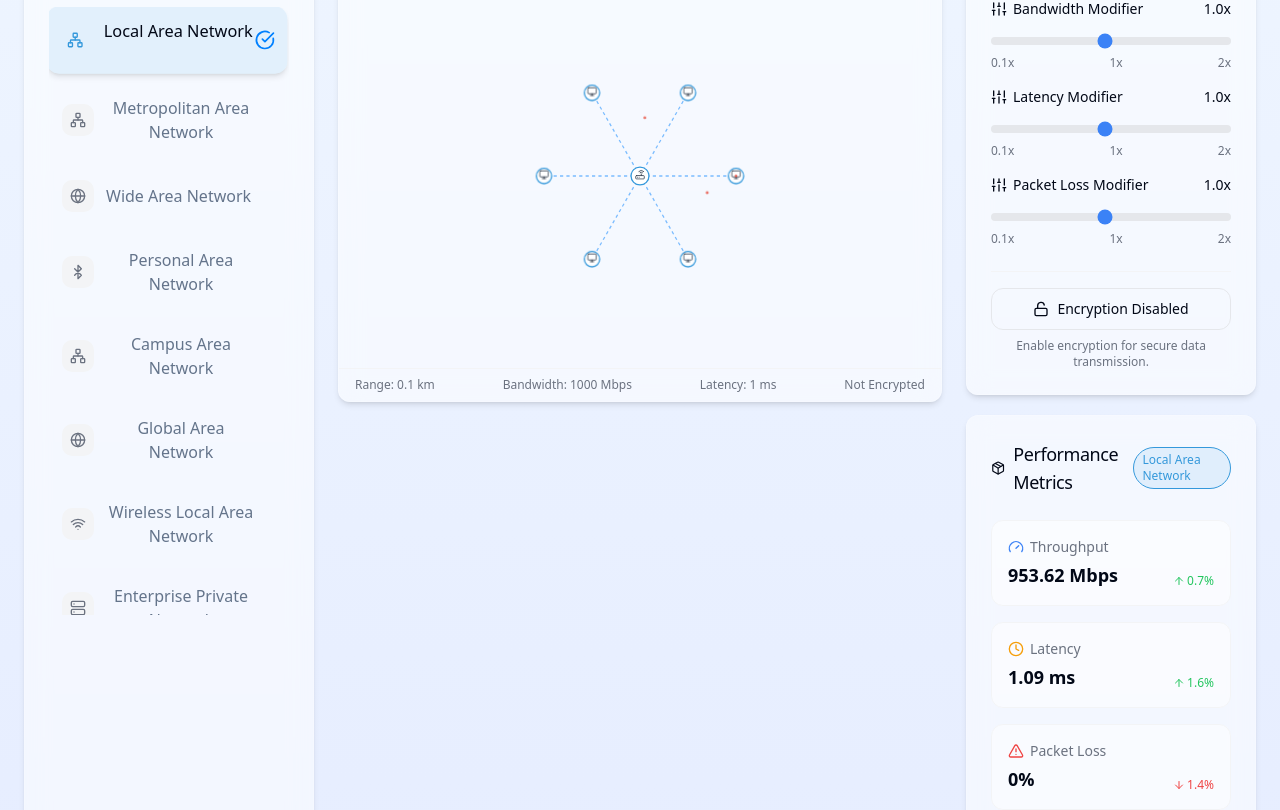
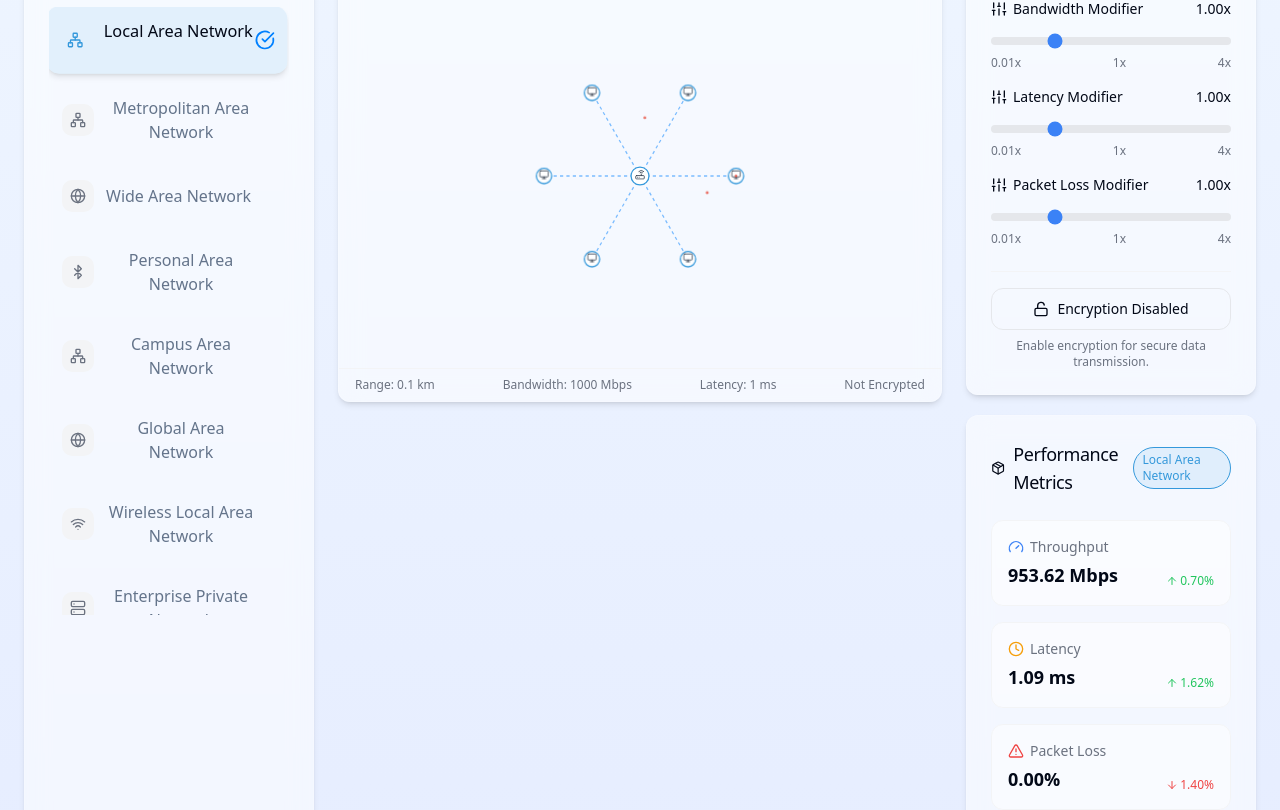
Before and after one commit to davesohamm/network-simulgraf, a React (Vite) app: page / in a window 1280 px wide. Shown: the part 230-1040 px from the top of the page. Built offline with nearby package versions, Linux system fonts and the light colour scheme.

Commit message:
Adjust simulation parameter ranges
Updated simulation parameter ranges for finer control.

```diff
--- a/src/components/NetworkControls.tsx
+++ b/src/components/NetworkControls.tsx
@@ -50,14 +50,14 @@ const NetworkControls = ({
                 Bandwidth Modifier
               </label>
               <span className="text-xs sm:text-sm font-medium">
-                {simulationParams.bandwidthModifier.toFixed(1)}x
+                {simulationParams.bandwidthModifier.toFixed(2)}x
               </span>
             </div>
             <input
               type="range"
-              min="0.1"
-              max="2"
-              step="0.1"
+              min="0.01"
+              max="4"
+              step="0.01"
               value={simulationParams.bandwidthModifier}
               onChange={(e) =>
                 handleParamChange("bandwidthModifier", parseFloat(e.target.value))
@@ -65,9 +65,9 @@ const NetworkControls = ({
               className="w-full h-1.5 sm:h-2 bg-gray-200 dark:bg-gray-700 rounded-lg appearance-none cursor-pointer accent-blue-500 transition-all duration-200"
             />
             <div className="flex justify-between text-xs text-gray-500 mt-1">
-              <span>0.1x</span>
+              <span>0.01x</span>
               <span>1x</span>
-              <span>2x</span>
+              <span>4x</span>
             </div>
           </div>
 
@@ -78,14 +78,14 @@ const NetworkControls = ({
                 Latency Modifier
               </label>
               <span className="text-xs sm:text-sm font-medium">
-                {simulationParams.latencyModifier.toFixed(1)}x
+                {simulationParams.latencyModifier.toFixed(2)}x
               </span>
             </div>
             <input
               type="range"
-              min="0.1"
-              max="2"
-              step="0.1"
+              min="0.01"
+              max="4"
+              step="0.01"
               value={simulationParams.latencyModifier}
               onChange={(e) =>
                 handleParamChange("latencyModifier", parseFloat(e.target.value))
@@ -93,9 +93,9 @@ const NetworkControls = ({
               className="w-full h-1.5 sm:h-2 bg-gray-200 dark:bg-gray-700 rounded-lg appearance-none cursor-pointer accent-blue-500 transition-all duration-200"
             />
             <div className="flex justify-between text-xs text-gray-500 mt-1">
-              <span>0.1x</span>
+              <span>0.01x</span>
               <span>1x</span>
-              <span>2x</span>
+              <span>4x</span>
             </div>
           </div>
 
@@ -106,14 +106,14 @@ const NetworkControls = ({
                 Packet Loss Modifier
               </label>
               <span className="text-xs sm:text-sm font-medium">
-                {simulationParams.packetLossModifier.toFixed(1)}x
+                {simulationParams.packetLossModifier.toFixed(2)}x
               </span>
             </div>
             <input
               type="range"
-              min="0.1"
-              max="2"
-              step="0.1"
+              min="0.01"
+              max="4"
+              step="0.01"
               value={simulationParams.packetLossModifier}
               onChange={(e) =>
                 handleParamChange("packetLossModifier", parseFloat(e.target.value))
@@ -121,9 +121,9 @@ const NetworkControls = ({
               className="w-full h-1.5 sm:h-2 bg-gray-200 dark:bg-gray-700 rounded-lg appearance-none cursor-pointer accent-blue-500 transition-all duration-200"
             />
             <div className="flex justify-between text-xs text-gray-500 mt-1">
-              <span>0.1x</span>
+              <span>0.01x</span>
               <span>1x</span>
-              <span>2x</span>
+              <span>4x</span>
             </div>
           </div>
         </div>
--- a/src/components/NetworkMetrics.tsx
+++ b/src/components/NetworkMetrics.tsx
@@ -49,7 +49,7 @@ const NetworkMetrics = ({ networkType, simulationParams }: NetworkMetricsProps)
       icon: <Gauge className="h-3 w-3 sm:h-4 sm:w-4" />,
       color: "text-blue-500",
       change: Math.random() > 0.5 ? "up" : "down",
-      changeValue: `${(Math.random() * 5).toFixed(1)}%`,
+      changeValue: `${(Math.random() * 5).toFixed(2)}%`,
     },
     {
       label: "Latency",
@@ -57,15 +57,15 @@ const NetworkMetrics = ({ networkType, simulationParams }: NetworkMetricsProps)
       icon: <Clock className="h-3 w-3 sm:h-4 sm:w-4" />,
       color: "text-amber-500",
       change: Math.random() > 0.5 ? "up" : "down",
-      changeValue: `${(Math.random() * 3).toFixed(1)}%`,
+      changeValue: `${(Math.random() * 3).toFixed(2)}%`,
     },
     {
       label: "Packet Loss",
-      value: `${metrics.packetLoss}%`,
+      value: `${metrics.packetLoss.toFixed(2)}%`,
       icon: <AlertTriangle className="h-3 w-3 sm:h-4 sm:w-4" />,
       color: "text-red-500",
       change: Math.random() > 0.5 ? "up" : "down",
-      changeValue: `${(Math.random() * 2).toFixed(1)}%`,
+      changeValue: `${(Math.random() * 2).toFixed(2)}%`,
     },
     {
       label: "Packets Sent",
@@ -89,7 +89,7 @@ const NetworkMetrics = ({ networkType, simulationParams }: NetworkMetricsProps)
       icon: <Activity className="h-3 w-3 sm:h-4 sm:w-4" />,
       color: "text-purple-500",
       change: Math.random() > 0.5 ? "up" : "down",
-      changeValue: `${(Math.random() * 1).toFixed(1)}%`,
+      changeValue: `${(Math.random() * 1).toFixed(2)}%`,
     },
   ];
 
```
